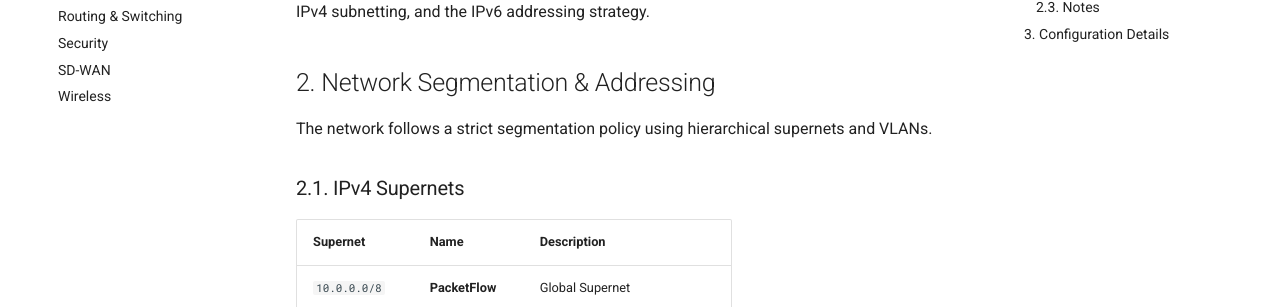
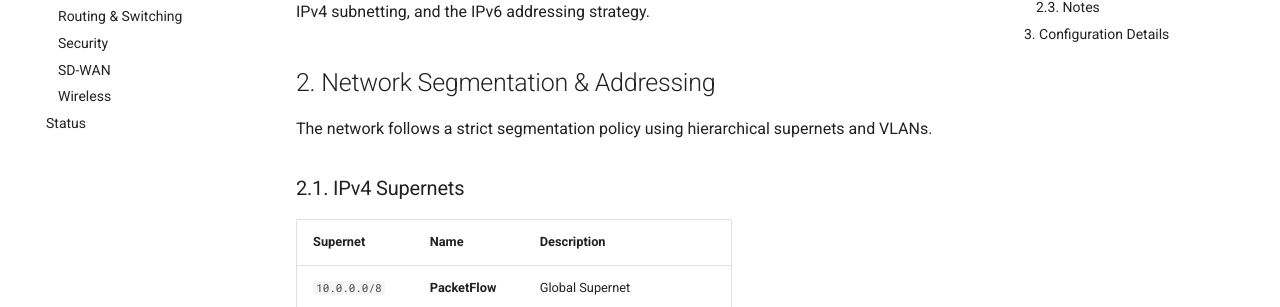
Before and after one commit to DeclerckLouis/homelab, an MkDocs documentation site: the page built from docs/01_network/02_addressing.md, in a window 1280 px wide. Shown: the part 257-564 px from the top of the page. Built offline with MkDocs 1.6.1 and Material for MkDocs 9.7.7, drawn with Linux system fonts in a browser that asks for light colours.

Commit message:
update plugins for better formatting

```diff
--- a/mkdocs.yml
+++ b/mkdocs.yml
@@ -2,6 +2,26 @@ site_name: HomeLab Documentation
 site_url: https://lab.packetflow.be
 theme:
   name: material
+  features:
+  - content.code.copy
+  - content.code.select
+  - content.code.annotate
+
+markdown_extensions:
+  - admonition
+  - pymdownx.details
+  - pymdownx.superfences
+  - attr_list
+  - pymdownx.emoji:
+      emoji_index: !!python/name:material.extensions.emoji.twemoji
+      emoji_generator: !!python/name:material.extensions.emoji.to_svg
+  - pymdownx.highlight:
+      anchor_linenums: true
+      line_spans: __span
+      pygments_lang_class: true
+  - pymdownx.inlinehilite
+  - pymdownx.snippets
+  - pymdownx.superfences
 
 nav:
   - Home: index.md
@@ -13,3 +33,4 @@ nav:
       - Security: 01_network/04_security.md
       - SD-WAN: 01_network/05_sd_wan.md
       - Wireless: 01_network/06_wireless.md
+  - Status : status.md
```
